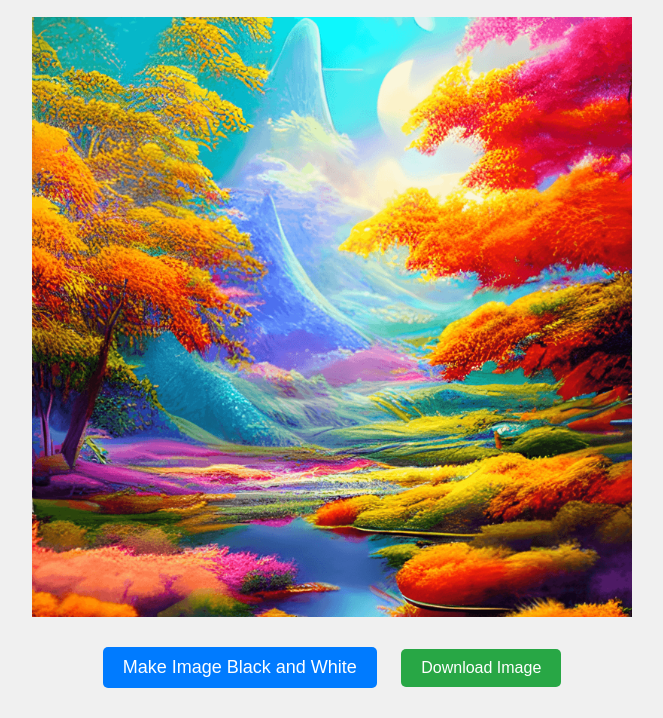
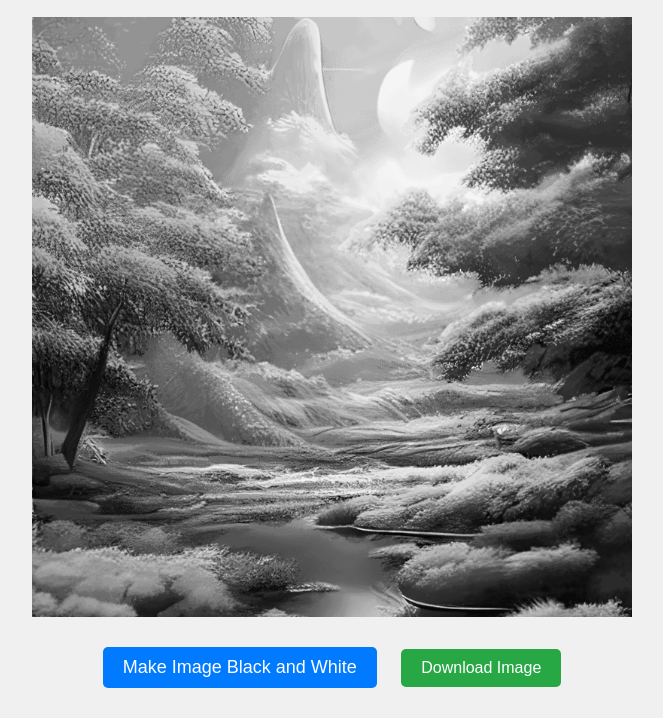
Before and after one commit to NexdyMC/BWFilter_Febri_Pratama, a plain HTML site: page index.html in a window 1280 px wide. Both pictures are taken after a click on the button "Make Image Black and White". Shown: the part 82-800 px from the top of the page, without its empty margins (308-971 px from the left). Drawn offline with Linux system fonts and the light colour scheme.

Commit message:
style.css

```diff
--- a/style.css
+++ b/style.css
@@ -12,10 +12,13 @@ h1 {
     color: #333;
     margin-bottom: 20px;
 }
-img {
+#image {
     max-width: 100%;
     height: auto;
     transition: filter 0.3s;
+}
+.img {
+    filter: grayscale(100%);
 }
 .buttons {
     margin-top: 20px;
```
